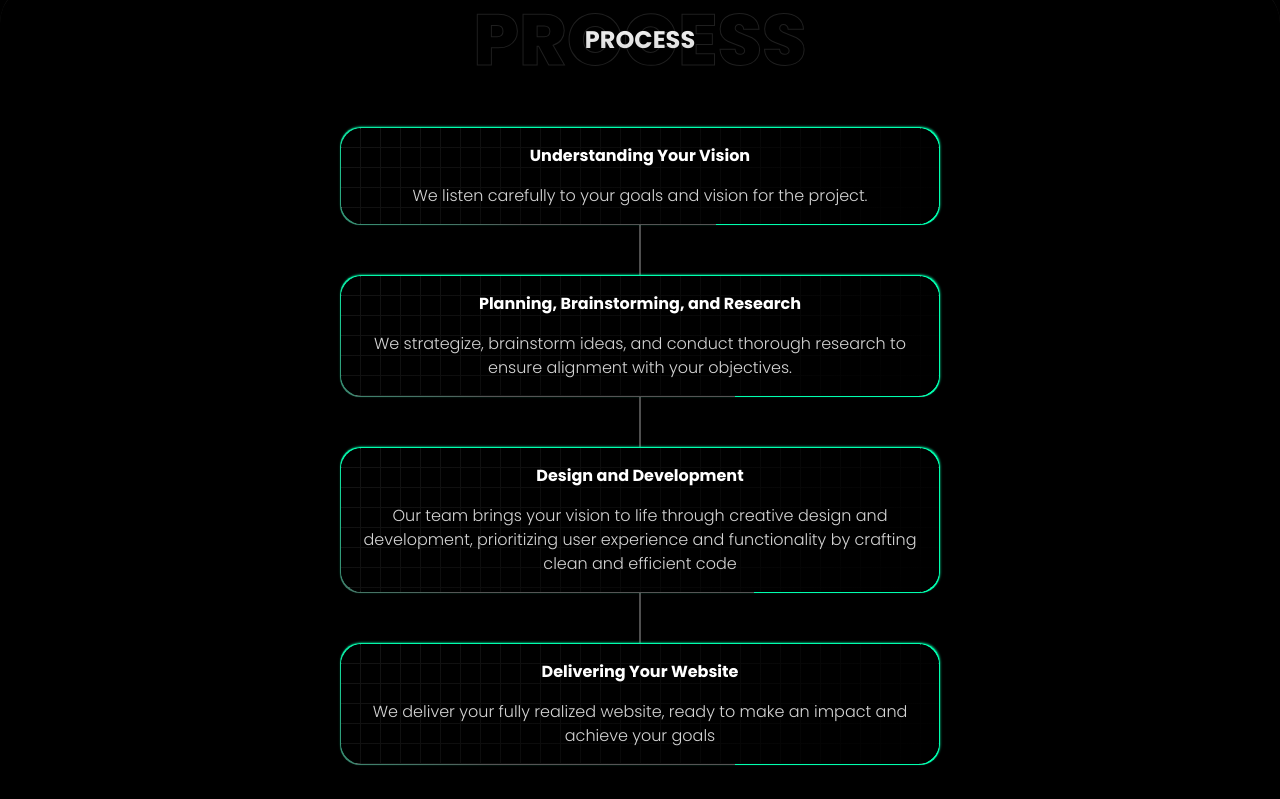
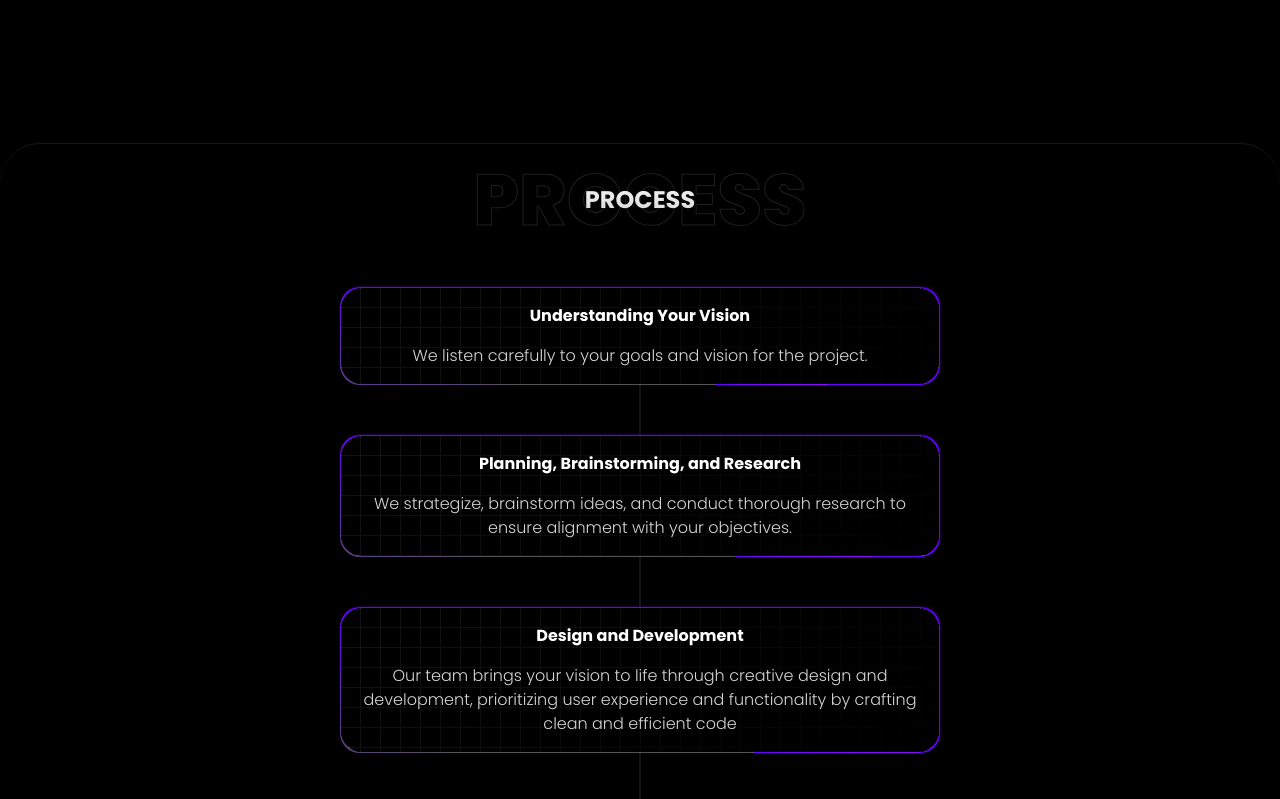
Before and after one commit to AbhishekChoudhari42/apr_web, a Next.js app: page / in a window 1280 px wide. Shown: the part 1521-2320 px from the top of the page. Built offline with nearby package versions, Linux system fonts and the light colour scheme.

Commit message:
border colour prop added in cards

```diff
--- a/app/components/Card.jsx
+++ b/app/components/Card.jsx
@@ -1,9 +1,9 @@
 import Image from 'next/image'
 import React from 'react'
 
-const ServicesCard = ({title,imgSrc,children}) => {
+const ServicesCard = ({title,imgSrc,children,borderColor}) => {
   return (
-    <div className={`card-container`}>
+    <div className={`card-container ${borderColor ?? borderColor}-border`}>
     <div className={`card`}>
         <h2 className={`${imgSrc ? 'mt-14' : 'mt-0'}`}>{title}</h2>
         {children}
--- a/app/components/Progress.jsx
+++ b/app/components/Progress.jsx
@@ -3,14 +3,14 @@ import Card from './Card'
 const Progress = () => {
   return (
     <div className='h-[100vh] min-h-fit w-screen text-white flex flex-col items-center relative z-[0] bg-black'>
-        <Card title="Understanding Your Vision">
+        <Card borderColor={"blue"} title="Understanding Your Vision">
             <p className='font-semibold'>
                 We listen carefully to your goals
                 and vision for the project.
             </p>
         </Card>
         <div className='line'> </div>
-        <Card title="Planning, Brainstorming, and Research">
+        <Card borderColor={"blue"} title="Planning, Brainstorming, and Research">
             <p className='font-semibold'>
             We strategize, brainstorm ideas, and conduct
             thorough research to ensure alignment with
@@ -18,7 +18,7 @@ const Progress = () => {
             </p>
         </Card>
         <div className='line'> </div>
-        <Card title="Design and Development">
+        <Card borderColor={"blue"} title="Design and Development">
             <p className='font-semibold'>
             Our team brings your vision to life through creative design
             and development, prioritizing user experience and
@@ -26,7 +26,7 @@ const Progress = () => {
             </p>
         </Card>
         <div className='line'> </div>
-        <Card title="Delivering Your Website">
+        <Card borderColor={"blue"} title="Delivering Your Website">
             <p className='font-semibold'>
             We deliver your fully realized website, ready to make an
             impact and achieve your goals
--- a/app/components/Services.jsx
+++ b/app/components/Services.jsx
@@ -4,15 +4,15 @@ import Card from './Card'
 
 const Services = () => {
     return (
-        <div className='max-h-[80vh] h-[100vh] min-h-fit w-screen text-white flex flex-col gap-20 pt-4 items-center relative z-[0] bg-black'>
-            <Card title={"Web Design"} imgSrc={"/temp.png"}>
+        <div className='max-sm:h-[80vh] h-[100vh] min-h-fit w-screen text-white flex flex-col gap-20 pt-4 items-center relative z-[0] bg-black'>
+            <Card title={"Web Design"} imgSrc={"/temp.png"} borderColor={"green"}>
             <p>
                 From stylish, contemporary designs to striking layouts,
                 we tailor custom websites that enhance
                 your brand and achieve goals.
             </p>
             </Card>
-            <Card title={"Web Development"} imgSrc={"/temp.png"}>
+            <Card title={"Web Development"} imgSrc={"/temp.png"} borderColor={"green"}>
             <p>
                 From stylish, contemporary designs to striking layouts,
                 we tailor custom websites that enhance
--- a/app/globals.css
+++ b/app/globals.css
@@ -95,11 +95,17 @@ html{
   min-height: fit-content;
   padding: 1px;
   border-radius: 20px;
-  background: conic-gradient(from calc(var(--angle) - 110deg),rgb(0, 255, 174) 0%,rgb(0, 255, 174) 5%,#555 5%,#555 40%,rgb(0, 255, 174) 50%);
-  box-shadow: calc(sin(calc(360deg - var(--angle)))*1px) calc(cos(calc(360deg - var(--angle)))*1px) 2px rgba(0, 255, 174, 0.596);
   animation: gradient-animate 10s linear infinite;
 }
 
+.green-border{
+  background: conic-gradient(from calc(var(--angle) - 110deg),rgb(0, 255, 174) 0%,rgb(0, 255, 174) 5%,#555 5%,#555 40%,rgb(0, 255, 174) 50%);
+  box-shadow: calc(sin(calc(360deg - var(--angle)))*1px) calc(cos(calc(360deg - var(--angle)))*1px) 2px rgba(0, 255, 174, 0.596);
+}
+.blue-border{
+  background: conic-gradient(from calc(var(--angle) - 110deg),rgb(142, 12, 255) 0%,rgb(102, 0, 255) 5%,#555 5%,#555 40%,rgb(102, 0, 255) 50%);
+  box-shadow: calc(sin(calc(360deg - var(--angle)))*1px) calc(cos(calc(360deg - var(--angle)))*1px) 2px rgba(102, 0, 255, 0.381);
+}
 .card-container::before{
   content: " ";
   position: absolute;
@@ -153,6 +159,6 @@ html{
 
   width: 2px;
   padding: 25px 0;
-  background-color: #ffffff4f;
+  background-color: #ffffff14;
 
 }
```
